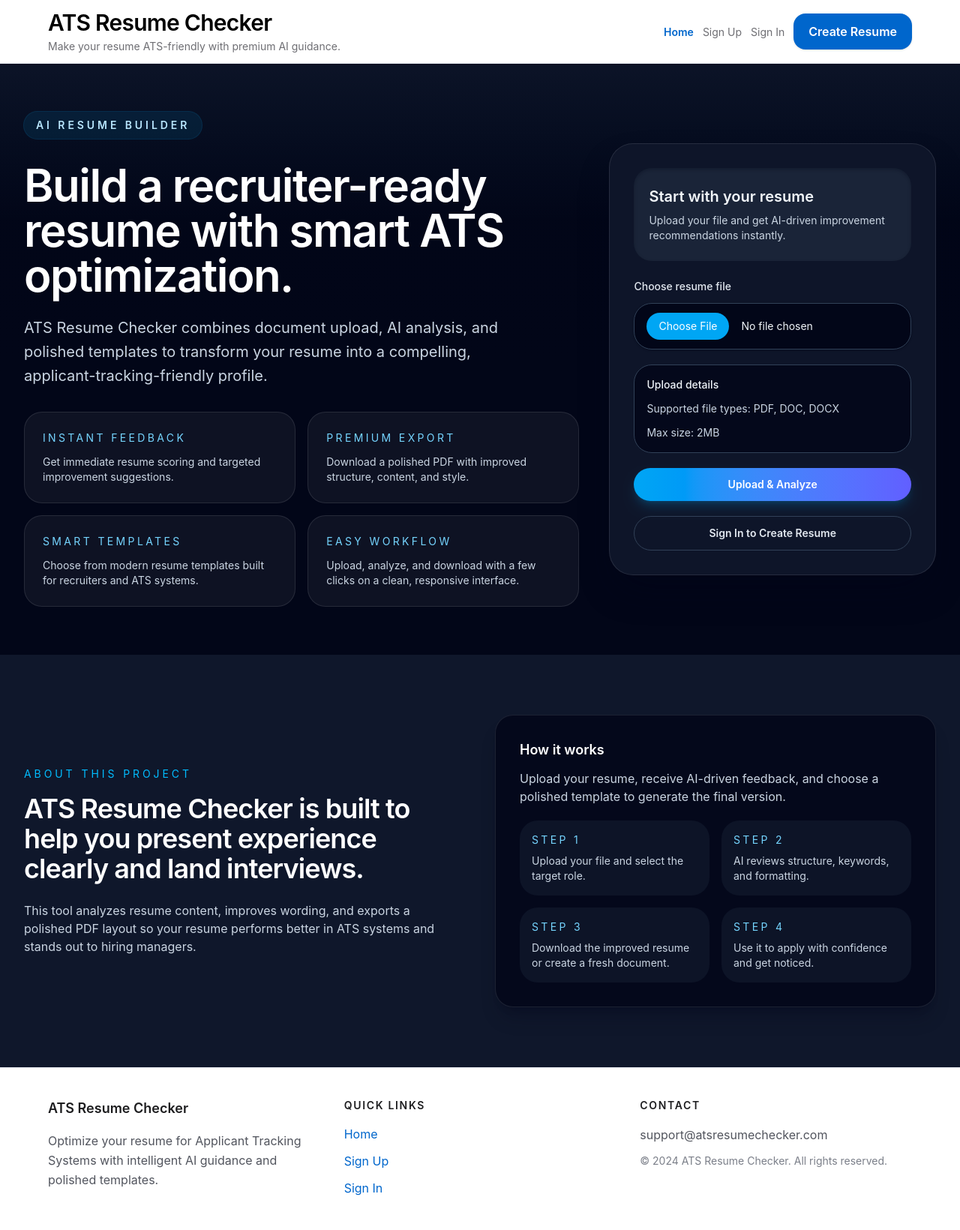
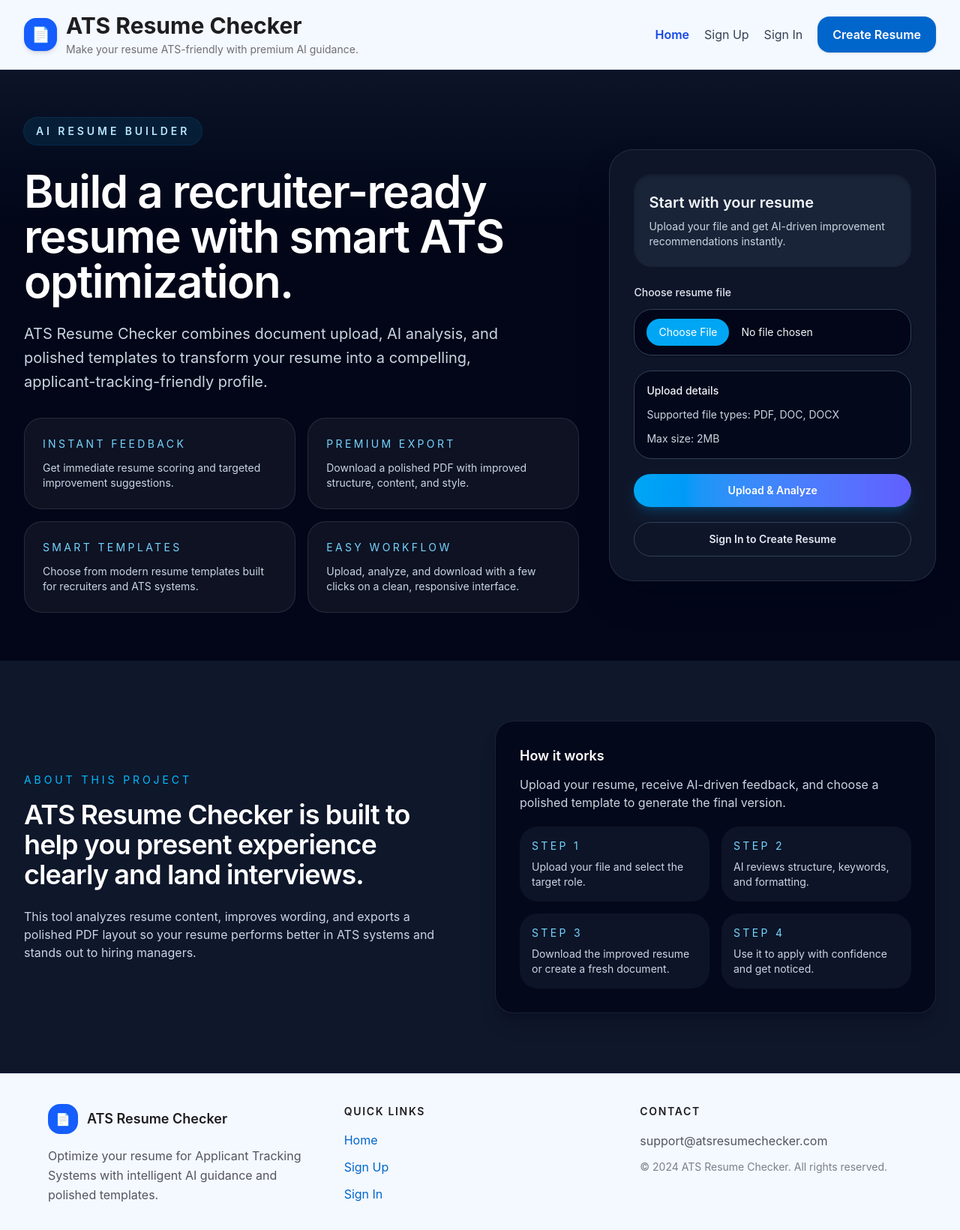
Before and after one commit to JyosnaBogari/mern_ATS-Resume-Analyzer, a React (Vite) app in the folder frontend/: page / in a window 1280 px wide. Shown: the top 1640 px of the page at 75% size. Built offline with nearby package versions, Linux system fonts and the light colour scheme; no server answers.

Commit message:
ATS Resume Checker

```diff
--- a/frontend/src/components/DashboardLayout.jsx
+++ b/frontend/src/components/DashboardLayout.jsx
@@ -10,7 +10,7 @@ function DashboardLayout() {
       <DashboardHeader />
 
       {/* Body */}
-      <div className="flex flex-1 flex-col md:flex-row md:items-start">
+<div className="flex flex-1 flex-col md:flex-row md:items-start bg-gradient-to-br from-[#eef6ff] via-[#f8fbff] to-[#dbeafe]">
 
         {/* Sidebar */}
         <DashboardSidebar />
--- a/frontend/src/components/DashboardUploadResume.jsx
+++ b/frontend/src/components/DashboardUploadResume.jsx
@@ -79,13 +79,13 @@ formData.append(
   };
 
   return (
-    <div className={pageBackground + " px-4 py-10"}>
+    <div className=" px-2 py-2 ">
       <form
         onSubmit={handleSubmit(formSubmit)}
         className={formCard + " max-w-2xl"}
       >
         <h1 className={formTitle}>ATS Resume Analyzer</h1>
-        <p className="text-center text-sm text-[#6e6e73] mb-6">
+        <p className="text-center text-sm text-[#6e6e73] mb-3">
           Upload a resume and choose a template to generate a polished, ATS-ready version.
         </p>
 
@@ -96,7 +96,7 @@ formData.append(
           onRoleChange={setSelectedRole}
           className="mb-4"
         />
-        <p className="text-sm text-gray-500 mb-4">Optional: Select a target role for role-based resume analysis.</p>
+        <p className="text-sm text-gray-500 mb-2">Optional: Select a target role for role-based resume analysis.</p>
         <div className={formGroup}>
           <label className={labelClass} htmlFor="file">Resume File</label>
           <input
@@ -112,7 +112,7 @@ formData.append(
         <p className="text-sm text-gray-600 mb-2">
           <span className={subHeadingClass}>Supported File Types:</span> PDF, DOC, DOCX
         </p>
-        <p className="text-sm text-gray-600 mb-4">
+        <p className="text-sm text-gray-600 mb-2">
           <span className={subHeadingClass}>Max File Size:</span> 2MB
         </p>
 
--- a/frontend/src/components/Footer.jsx
+++ b/frontend/src/components/Footer.jsx
@@ -1,29 +1,45 @@
-
-
-import { bodyText, linkClass, mutedText } from '../styles/common';
+import { bodyText, linkClass, mutedText } from "../styles/common";
 
 function Footer() {
   return (
-    <footer className="bg-white border-t border-[#e8ebf2] py-10 px-4 sm:px-6 lg:px-8">
-      <div className="max-w-6xl mx-auto">
-        <div className="grid gap-8 md:grid-cols-3">
+    <footer className="bg-[#f4f8ff] border-t border-[#dbe7f7] py-10 px-4 sm:px-6 lg:px-8">
+      <div className="max-w-6xl mx-auto grid gap-8 sm:grid-cols-2 lg:grid-cols-3">
         <div>
-            <h3 className="text-lg font-semibold text-[#1d1d1f] mb-4">ATS Resume Checker</h3>
-            <p className={bodyText}>Optimize your resume for Applicant Tracking Systems with intelligent AI guidance and polished templates.</p>
+          <div className="flex items-center gap-3 mb-4">
+            <div className="h-10 w-10 rounded-2xl bg-blue-600 text-white flex items-center justify-center font-bold">
+              📄
             </div>
+            <h3 className="text-lg font-semibold text-[#1d1d1f]">
+              ATS Resume Checker
+            </h3>
+          </div>
+
+          <p className={bodyText}>
+            Optimize your resume for Applicant Tracking Systems with intelligent AI guidance and polished templates.
+          </p>
+        </div>
+
         <div>
-            <h4 className="text-sm font-semibold text-[#1d1d1f] mb-4 uppercase tracking-[0.12em]">Quick Links</h4>
+          <h4 className="text-sm font-semibold text-[#1d1d1f] mb-4 uppercase tracking-[0.12em]">
+            Quick Links
+          </h4>
+
           <ul className="space-y-3">
             <li><a href="/" className={linkClass}>Home</a></li>
             <li><a href="/signup" className={linkClass}>Sign Up</a></li>
             <li><a href="/signin" className={linkClass}>Sign In</a></li>
           </ul>
         </div>
+
         <div>
-            <h4 className="text-sm font-semibold text-[#1d1d1f] mb-4 uppercase tracking-[0.12em]">Contact</h4>
+          <h4 className="text-sm font-semibold text-[#1d1d1f] mb-4 uppercase tracking-[0.12em]">
+            Contact
+          </h4>
+
           <p className={bodyText}>support@atsresumechecker.com</p>
-            <p className={mutedText + " mt-3 block"}>© 2024 ATS Resume Checker. All rights reserved.</p>
-          </div>
+          <p className={mutedText + " mt-3 block"}>
+            © 2024 ATS Resume Checker. All rights reserved.
+          </p>
         </div>
       </div>
     </footer>
--- a/frontend/src/components/PublicNavBar.jsx
+++ b/frontend/src/components/PublicNavBar.jsx
@@ -1,49 +1,54 @@
-import { NavLink } from 'react-router'
-import {
-  navBrandClass,
-  navContainerClass,
-  navLinkActiveClass,
-  navbarClass,
-  navLinksClass,
-  navLinkClass,
-  headingClass,
-  primaryBtn
-} from '../styles/common'
-import { useAuth } from '../store/authStore'
-import { useNavigate } from 'react-router';
-import toast from 'react-hot-toast';
+import { useState } from "react";
+import { NavLink, useNavigate } from "react-router";
+import { primaryBtn } from "../styles/common";
+import toast from "react-hot-toast";
+
 function PublicNavBar() {
-   const login=useAuth(state=>state.login)
-   const navigate=useNavigate();
+  const [open, setOpen] = useState(false);
+  const navigate = useNavigate();
 
-    const SignIn=()=>{
-       toast.success("Please Login to Create Resume")
-       navigate('/signin')
-    }
+  const SignIn = () => {
+    toast.success("Please Login to Create Resume");
+    navigate("/signin");
+    setOpen(false);
+  };
+
+  const linkClass = ({ isActive }) =>
+    isActive
+      ? "text-blue-700 font-semibold"
+      : "text-gray-700 hover:text-blue-700";
+
   return (
-     <div className={navbarClass}>
-      <div className={navContainerClass }>
+    <header className="bg-[#f4f8ff] border-b border-[#dbe7f7] sticky top-0 z-50">
+      <div className="max-w-7xl mx-auto px-4 sm:px-6 lg:px-8 py-4">
+        <div className="flex items-center justify-between gap-4">
+          <div className="flex items-center gap-3">
+            <div className="h-11 w-11 rounded-2xl bg-blue-600 text-white flex items-center justify-center text-xl shadow-md">
+              📄
+            </div>
+
             <div>
-            <h1 className={navBrandClass}>ATS Resume Checker</h1>
-            <p className="text-sm text-[#6e6e73] mt-1 hidden sm:block">Make your resume ATS-friendly with premium AI guidance.</p>
+              <h1 className="text-xl sm:text-3xl font-bold text-[#1d1d1f]">
+                ATS Resume Checker
+              </h1>
+              <p className="hidden sm:block text-sm text-[#6e6e73] mt-1">
+                Make your resume ATS-friendly with premium AI guidance.
+              </p>
             </div>
-        <nav className={navLinksClass}>
-          <ul className="flex flex-wrap items-center gap-3">
-            <li>
-              <NavLink to="" className={({ isActive }) => isActive ? navLinkActiveClass : navLinkClass}>
-                Home
-              </NavLink>
-            </li>
-            <li>
-              <NavLink to="signup" className={({ isActive }) => isActive ? navLinkActiveClass : navLinkClass}>
-                Sign Up
-              </NavLink>
-            </li>
-            <li>
-              <NavLink to="signin" className={({ isActive }) => isActive ? navLinkActiveClass : navLinkClass}>
-                Sign In
-              </NavLink>
-            </li>
+          </div>
+
+          <button
+            onClick={() => setOpen(!open)}
+            className="lg:hidden rounded-xl border border-blue-200 bg-white px-3 py-2 text-2xl text-blue-700 shadow-sm"
+          >
+            ☰
+          </button>
+
+          <nav className="hidden lg:block">
+            <ul className="flex items-center gap-5">
+              <li><NavLink to="/" className={linkClass}>Home</NavLink></li>
+              <li><NavLink to="/signup" className={linkClass}>Sign Up</NavLink></li>
+              <li><NavLink to="/signin" className={linkClass}>Sign In</NavLink></li>
               <li>
                 <button onClick={SignIn} className={primaryBtn}>
                   Create Resume
@@ -52,8 +57,24 @@ function PublicNavBar() {
             </ul>
           </nav>
         </div>
+
+        {open && (
+          <nav className="lg:hidden mt-4 rounded-2xl bg-white border border-[#dbe7f7] p-4 shadow-md">
+            <ul className="flex flex-col gap-4">
+              <li><NavLink to="/" onClick={() => setOpen(false)} className={linkClass}>Home</NavLink></li>
+              <li><NavLink to="/signup" onClick={() => setOpen(false)} className={linkClass}>Sign Up</NavLink></li>
+              <li><NavLink to="/signin" onClick={() => setOpen(false)} className={linkClass}>Sign In</NavLink></li>
+              <li>
+                <button onClick={SignIn} className={primaryBtn + " w-full"}>
+                  Create Resume
+                </button>
+              </li>
+            </ul>
+          </nav>
+        )}
       </div>
-  )
+    </header>
+  );
 }
 
-export default PublicNavBar
+export default PublicNavBar;
--- a/frontend/src/styles/common.js
+++ b/frontend/src/styles/common.js
@@ -7,8 +7,8 @@ export const pageWrapper = "max-w-6xl mx-auto px-4 py-8 md:px-6 lg:px-8"
 export const section = "mb-14"
 
 // --- Cards --------------------------------------------
-export const cardClass = "bg-white border border-[#e8ebf2] rounded-[28px] p-6 shadow-sm transition duration-300 hover:shadow-lg hover:border-[#dbe1ea]"
-
+export const cardClass =
+  "bg-white/70 backdrop-blur-md border border-white/40 rounded-[28px] p-6 shadow-md transition duration-300 hover:shadow-xl hover:border-white/60";
 // --- Typography ---------------------------------------
 export const pageTitleClass = "text-4xl sm:text-5xl font-semibold text-[#1d1d1f] tracking-tight leading-tight mb-3"
 export const headingClass = "text-3xl sm:text-4xl font-semibold text-[#1d1d1f] tracking-tight"
```
Also changed, not shown: frontend/src/components/EditResume.jsx (+22 -18 lines). Lines whose indentation alone changed are shown as unchanged.
